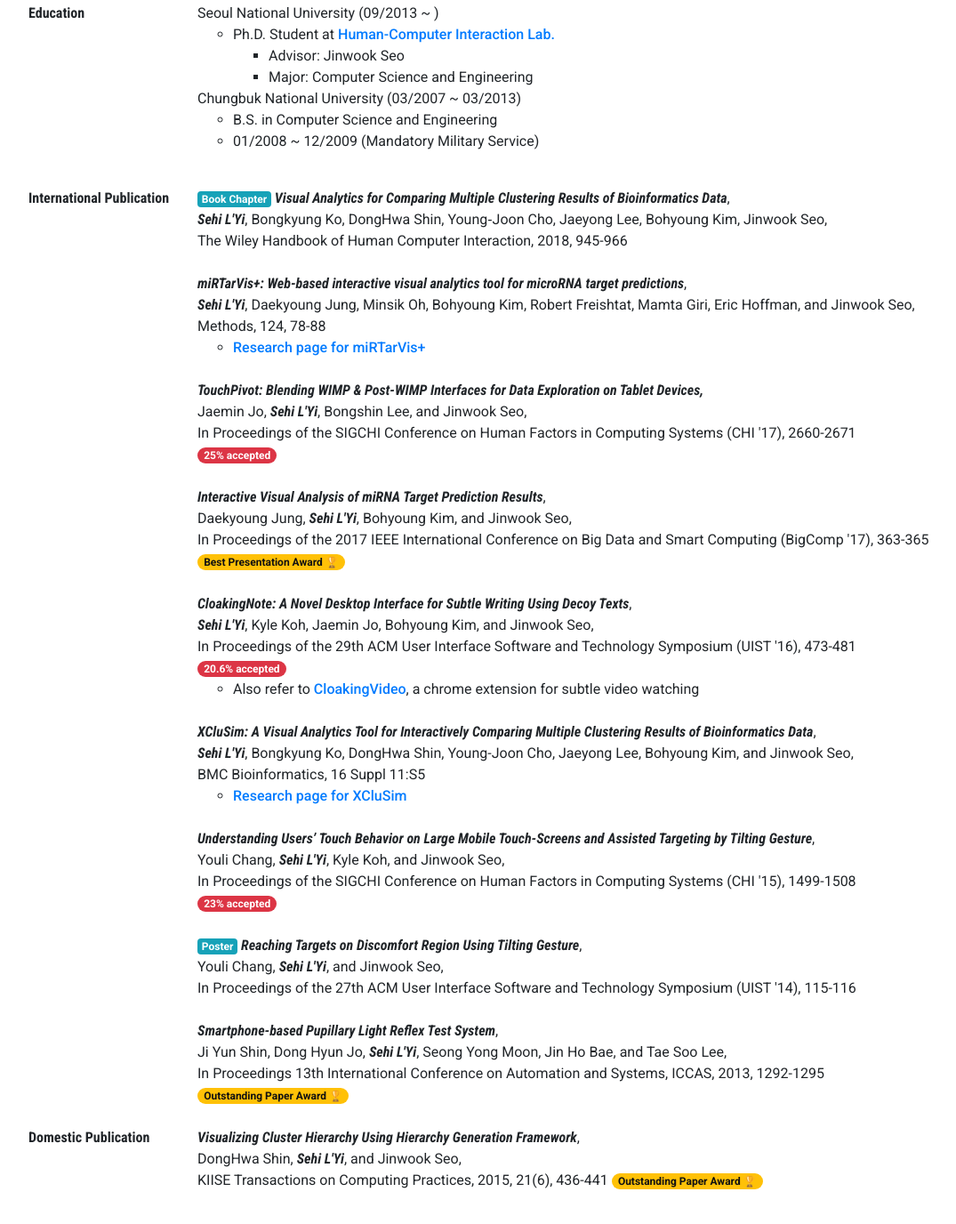
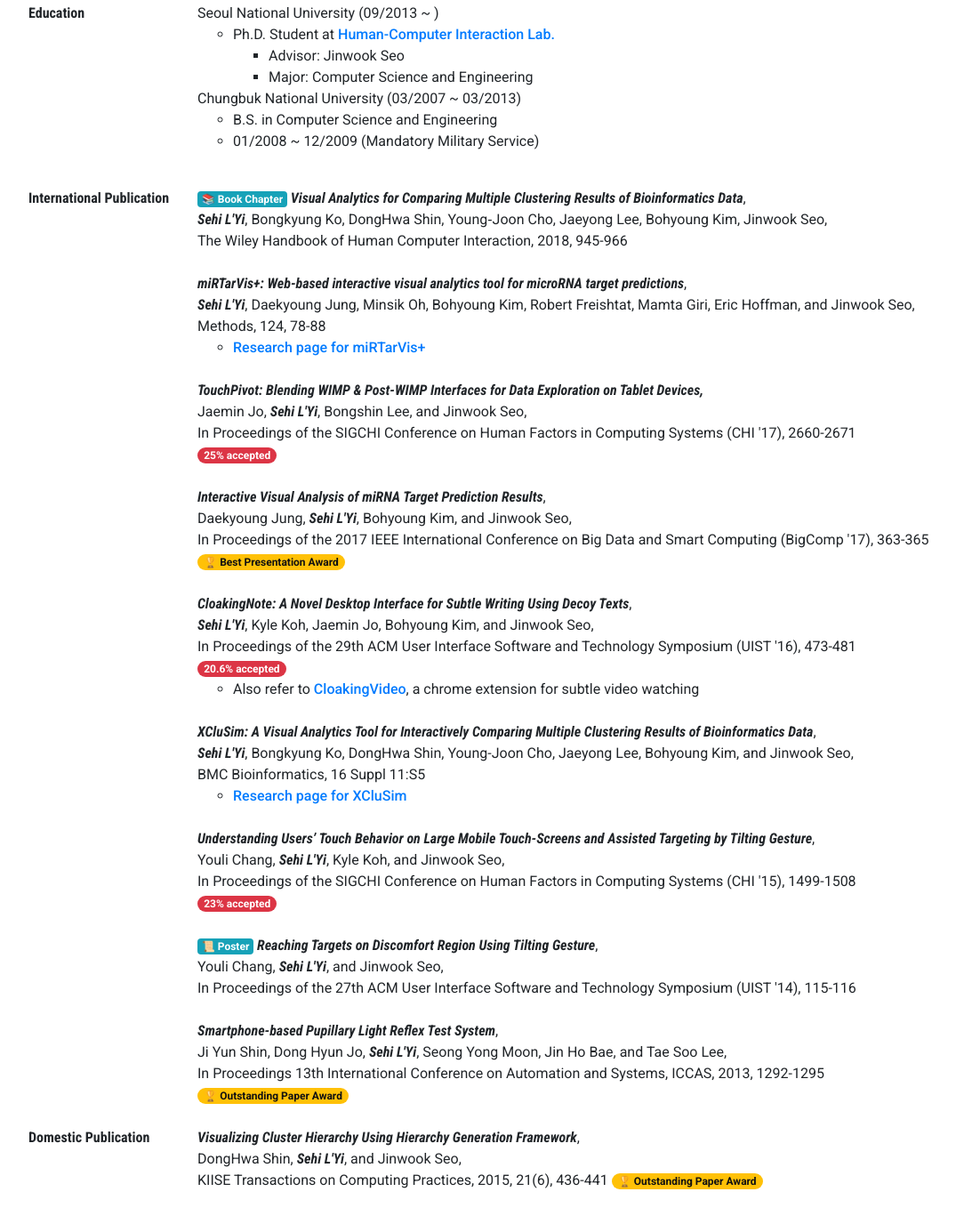
Before and after one commit to sehilyi/CV, a plain HTML site: page index.html in a window 1280 px wide. Shown: the part 466-1842 px from the top of the page at 89% size, without its empty margins (53-1128 px from the left). Drawn offline with nearby package versions, Linux system fonts and the light colour scheme; files whose address does not match are found by name.

Commit message:
Add icons

```diff
--- a/index.html
+++ b/index.html
@@ -106,7 +106,7 @@
                 International Publication</dt>
             <dd class="col-sm-9">
                 <ul class="list-unstyled">
-                    <li><span class="badge badge-info">Book Chapter</span> <strong>Visual Analytics for Comparing Multiple Clustering Results of Bioinformatics Data</strong>,
+                    <li><span class="badge badge-info">📚 Book Chapter</span> <strong>Visual Analytics for Comparing Multiple Clustering Results of Bioinformatics Data</strong>,
                         </br><strong>Sehi L'Yi</strong>, Bongkyung Ko, DongHwa Shin, Young‐Joon Cho, Jaeyong Lee, Bohyoung Kim, Jinwook Seo,
                         </br>The Wiley Handbook of Human Computer Interaction, 2018, 945-966
                     </li>
@@ -128,7 +128,7 @@
                     <!--PI #-->
                     <li><strong>Interactive Visual Analysis of miRNA Target Prediction Results</strong>,
                         </br>Daekyoung Jung, <strong>Sehi L'Yi</strong>, Bohyoung Kim, and Jinwook Seo,
-                        </br>In Proceedings of the 2017 IEEE International Conference on Big Data and Smart Computing (BigComp '17), 363-365 <span class="badge badge-pill badge-warning">Best Presentation Award 🏆</span></li>
+                        </br>In Proceedings of the 2017 IEEE International Conference on Big Data and Smart Computing (BigComp '17), 363-365 <span class="badge badge-pill badge-warning">🏆 Best Presentation Award</span></li>
                     </br>
                     <!--PI #-->
                     <li><strong>CloakingNote: A Novel Desktop Interface for Subtle Writing Using Decoy Texts</strong>,
@@ -154,14 +154,14 @@
                         </br>In Proceedings of the SIGCHI Conference on Human Factors in Computing Systems (CHI '15), 1499-1508 <span class="badge badge-pill badge-danger">23% accepted</span></li>
                     </br>
                     <!--PI #-->
-                    <li><span class="badge badge-info">Poster</span> <strong>Reaching Targets on Discomfort Region Using Tilting Gesture</strong>,
+                    <li><span class="badge badge-info">📜 Poster</span> <strong>Reaching Targets on Discomfort Region Using Tilting Gesture</strong>,
                         </br>Youli Chang, <strong>Sehi L'Yi</strong>, and Jinwook Seo,
                         </br>In Proceedings of the 27th ACM User Interface Software and Technology Symposium (UIST '14), 115-116</li>
                     </br>
                     <!--PI #-->
                     <li><strong>Smartphone-based Pupillary Light Reflex Test System</strong>,
                         </br>Ji Yun Shin, Dong Hyun Jo, <strong>Sehi L'Yi</strong>, Seong Yong Moon, Jin Ho Bae, and Tae Soo Lee,
-                        </br>In Proceedings 13th International Conference on Automation and Systems, ICCAS, 2013, 1292-1295 <span class="badge badge-pill badge-warning">Outstanding Paper Award 🏆</span></li>
+                        </br>In Proceedings 13th International Conference on Automation and Systems, ICCAS, 2013, 1292-1295 <span class="badge badge-pill badge-warning">🏆 Outstanding Paper Award</span></li>
                 </ul>
             </dd>
             <dt class="col-sm-2">Domestic Publication</dt>
@@ -170,7 +170,7 @@
                     <!--PD #-->
                     <li><strong>Visualizing Cluster Hierarchy Using Hierarchy Generation Framework</strong>,
                         </br>DongHwa Shin, <strong>Sehi L'Yi</strong>, and Jinwook Seo,
-                        </br>KIISE Transactions on Computing Practices, 2015, 21(6), 436-441 <span class="badge badge-pill badge-warning">Outstanding Paper Award 🏆</span></li>
+                        </br>KIISE Transactions on Computing Practices, 2015, 21(6), 436-441 <span class="badge badge-pill badge-warning">🏆 Outstanding Paper Award</span></li>
                 </ul>
             </dd>
         </dl>
```
